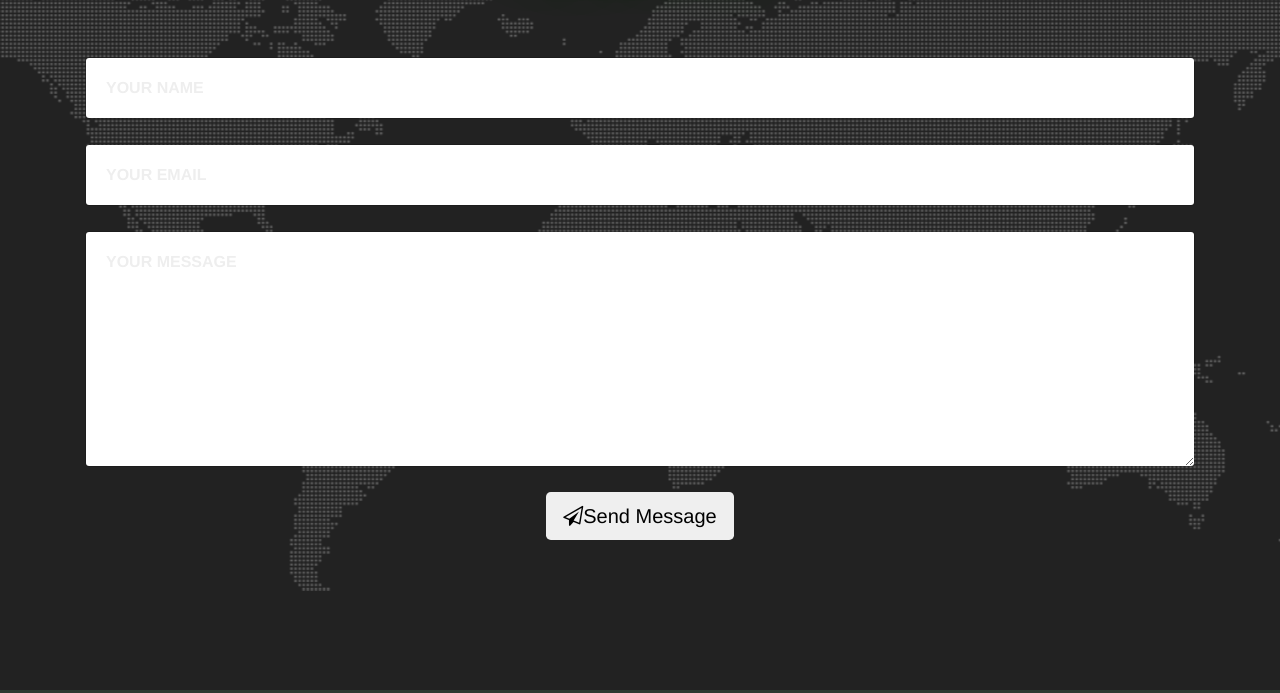
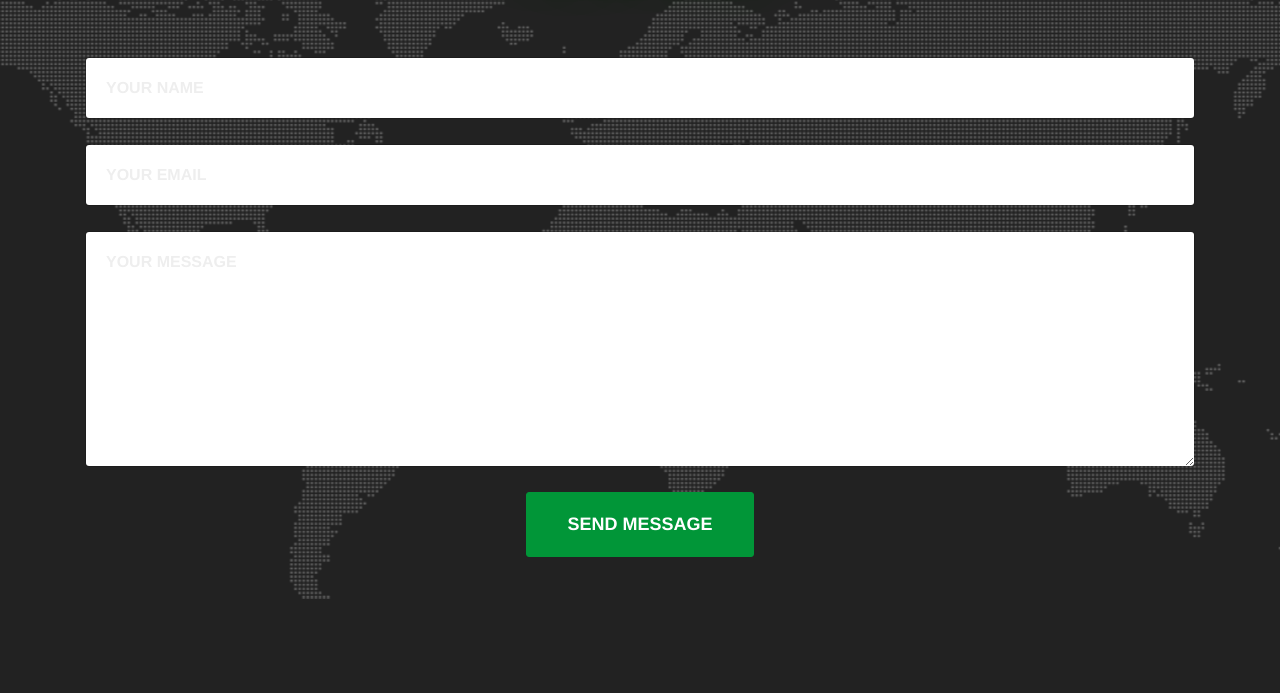
Before and after one commit to thomasmcclellan/professionalPortfolio, a website: page index.html in a window 1280 px wide. Shown: the part 5693-6386 px from the top of the page. Drawn offline with Linux system fonts and the light colour scheme; a web font is replaced by a local one.

Commit message:
Form fix2

```diff
--- a/index.html
+++ b/index.html
@@ -349,9 +349,6 @@
           </div>
         </div>
 
-
-        <!-- End Contact Info -->
-                <!-- Contact form -->
         <div class="row">
             <div class="col-md-12">
 
@@ -371,50 +368,12 @@
                 </div>
                 <div class="text-center">
                     <div id="success"></div>
-                                <button type="submit" class="btn btn-lg btn-black"><i class="fa fa-paper-plane-o" aria-hidden="true"></i>Send Message</button>
+                        <button id="sendMessageButton" class="btn btn-xl" type="submit">Send Message</button>
                 </div>
             </form>
             </div>
         </div>
-                <!-- End Contact form -->
 
-
-
-       <!--  <div class="row">
-          <div class="col-lg-12">
-            <form id="contactForm" name="sentMessage" novalidate>
-              <div class="row">
-                <div class="col-md-6">
-                  <form action="https://formspree.io/thomasmcclellan87@gmail.com" method="POST">
-                    <div class="form-group">
-                      <input class="form-control" id="name" type="text" placeholder="Your Name *" required data-validation-required-message="Please enter your name.">
-                      <p class="help-block text-danger"></p>
-                    </div>
-                    <div class="form-group">
-                      <input class="form-control" id="email" type="email" placeholder="Your Email *" required data-validation-required-message="Please enter your email address.">
-                      <p class="help-block text-danger"></p>
-                    </div>
-                    <div class="form-group">
-                      <input class="form-control" id="phone" type="tel" placeholder="Your Phone *" required data-validation-required-message="Please enter your phone number.">
-                      <p class="help-block text-danger"></p>
-                    </div>
-                  </div>
-                  <div class="col-md-6">
-                    <div class="form-group">
-                      <textarea class="form-control" id="message" placeholder="Your Message *" required data-validation-required-message="Please enter a message."></textarea>
-                      <p class="help-block text-danger"></p>
-                    </div>
-                  </div>
-                  <div class="clearfix"></div>
-                  <div class="col-lg-12 text-center">
-                    <div id="success"></div>
-                    <button id="sendMessageButton" class="btn btn-xl" type="submit">Send Message</button>
-                  </div>
-                </form>
-              </div>
-            </form>
-          </div>
-        </div> -->
       </div>
     </section>
 
```
Lines whose indentation alone changed are shown as unchanged.
